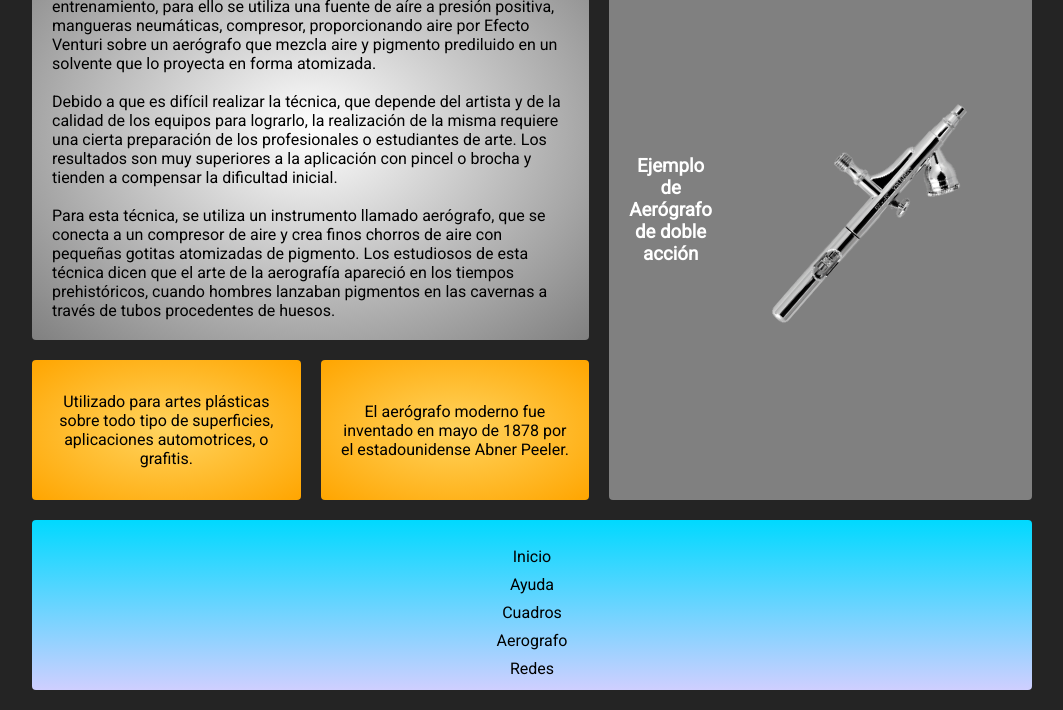
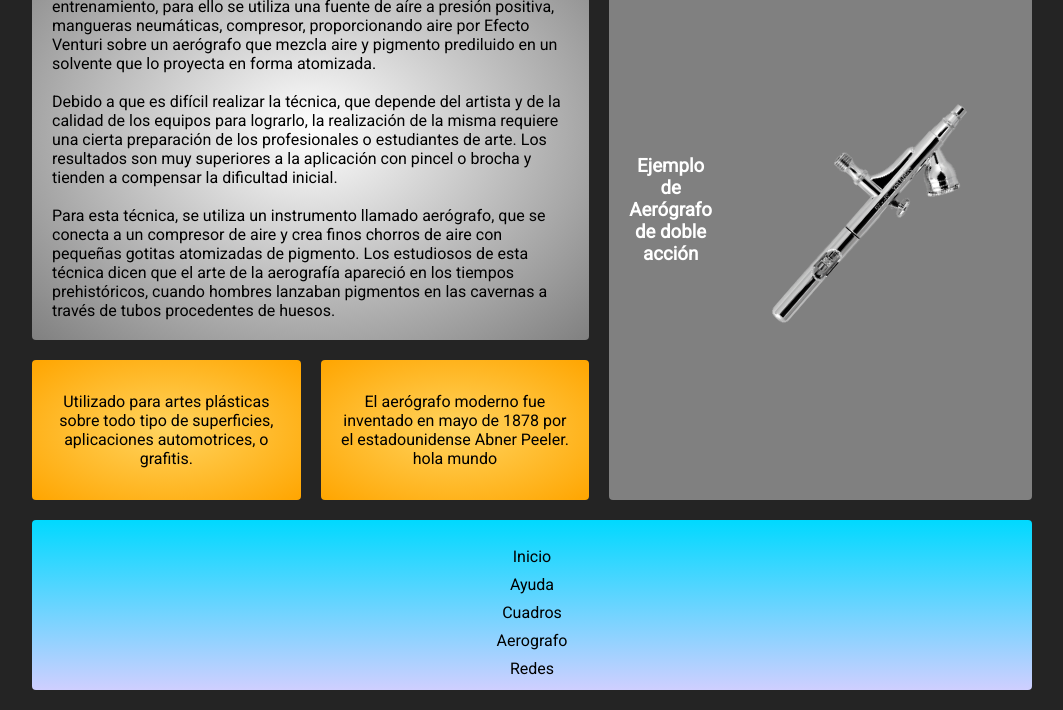
Before and after one commit to martinezlevin/Airbrush, a plain HTML site: page index.html in a window 1280 px wide. Shown: the part 188-898 px from the top of the page, without its empty margins (108-1171 px from the left). Drawn offline with Linux system fonts and the light colour scheme.

Commit message:
hola mundo

```diff
--- a/index.html
+++ b/index.html
@@ -41,7 +41,7 @@
 		</div>
 		<div class="widget-2">
 			<p>
-                El aerógrafo moderno fue inventado en mayo de 1878 por el estadounidense Abner Peeler.
+                El aerógrafo moderno fue inventado en mayo de 1878 por el estadounidense Abner Peeler. hola mundo
             </p>
 		</div>
 		<footer class="footer">
```
